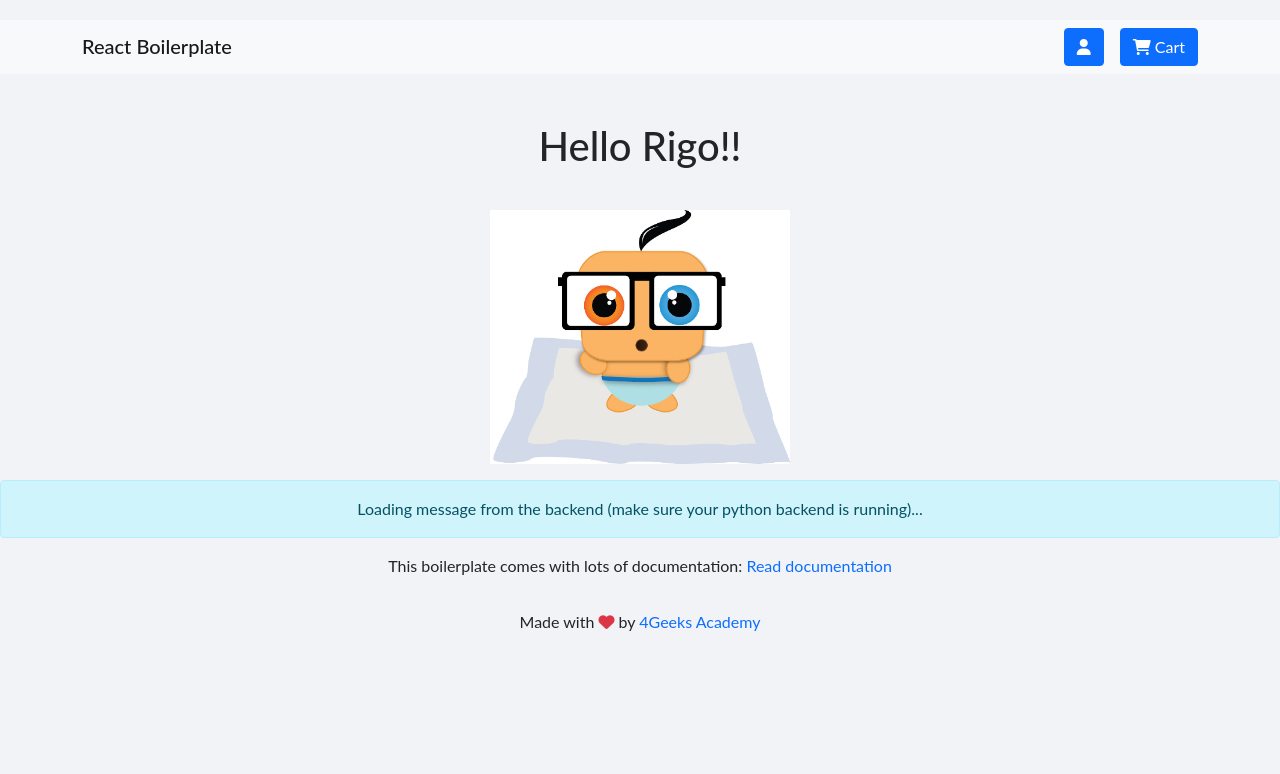
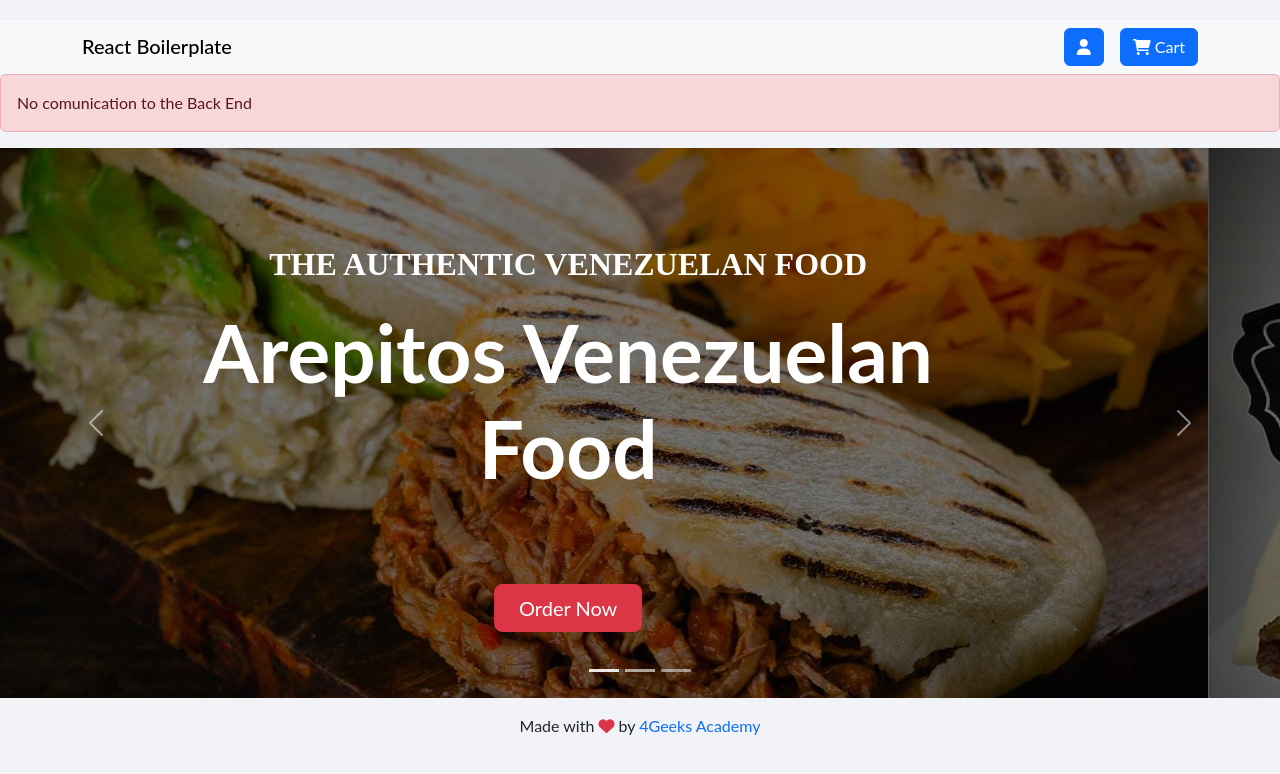
Before and after one commit to 4GeeksAcademy/Los-Arepitos, a React app: page / in a window 1280 px wide. Built offline with nearby package versions, Linux system fonts and the light colour scheme; no server answers; a web font is replaced by a local one.

Commit message:
Carousel added

```diff
--- /dev/null
+++ b/src/front/js/component/carousel.js
@@ -0,0 +1,58 @@
+import React from "react";
+import foodVenezuelaURL from "../../img/image-1.jpg";
+import assortedAprepasURL from "../../img/image-2.jpg";
+import cachapaURL from "../../img/image-3.jpg";
+import "../../styles/carousel.css";
+import { useNavigate } from "react-router-dom";
+
+const Carousel = () => {
+    const navigate = useNavigate();
+    const handleClick = () => {
+        navigate("/order");
+    };
+    return (
+        <div id="carouselExampleIndicators" className="carousel slide" data-bs-ride="carousel">
+            <div className="carousel-indicators">
+                <button type="button" data-bs-target="#carouselExampleIndicators" data-bs-slide-to="0" className="active" aria-current="true" aria-label="Slide 1"></button>
+                <button type="button" data-bs-target="#carouselExampleIndicators" data-bs-slide-to="1" aria-label="Slide 2"></button>
+                <button type="button" data-bs-target="#carouselExampleIndicators" data-bs-slide-to="2" aria-label="Slide 3"></button>
+            </div>
+            <div className="carousel-inner">
+                <div className="carousel-item active custom-item">
+                    <img src={assortedAprepasURL} className="d-block w-100 custom-img" alt="..." />
+                    <div class="carousel-caption  top-0 mt-4">
+                        <p className="mt-5 fs-2 fw-bolder text-uppercase">The Authentic Venezuelan Food</p>
+                        <h1 className="display-1 fw-bolder text-capitalize">Arepitos Venezuelan Food</h1>
+                        <button type="button" className="btn btn-danger px-4 py-2 mt-5 btn-lg" onClick={handleClick}>Order Now</button>
+                    </div>
+                </div>
+                <div className="carousel-item custom-item">
+                    <img src={foodVenezuelaURL} className="d-block w-100 custom-img" alt="..." />
+                    <div class="carousel-caption  top-0 mt-4">
+                        <p className="mt-5 fs-2 fw-bolder text-uppercase">The Authentic Venezuelan Food</p>
+                        <h1 className="display-1 fw-bolder text-capitalize">Arepitos Venezuelan Food</h1>
+                        <button type="button" className="btn btn-danger px-4 py-2 mt-5 btn-lg" onClick={handleClick}>Order Now</button>
+                    </div>
+                </div>
+                <div className="carousel-item custom-item">
+                    <img src={cachapaURL} className="d-block w-100 custom-img" alt="..." />
+                    <div class="carousel-caption  top-0 mt-4">
+                        <p className="mt-5 fs-2 fw-bolder text-uppercase">The Authentic Venezuelan Food</p>
+                        <h1 className="display-1 fw-bolder text-capitalize">Arepitos Venezuelan Food</h1>
+                        <button type="button" className="btn btn-danger px-4 py-2 mt-5 btn-lg" onClick={handleClick}>Order Now</button>
+
+                    </div>
+                </div>
+            </div>
+            <button className="carousel-control-prev" type="button" data-bs-target="#carouselExampleIndicators" data-bs-slide="prev">
+                <span className="carousel-control-prev-icon" aria-hidden="true"></span>
+                <span className="visually-hidden">Previous</span>
+            </button>
+            <button className="carousel-control-next" type="button" data-bs-target="#carouselExampleIndicators" data-bs-slide="next">
+                <span className="carousel-control-next-icon" aria-hidden="true"></span>
+                <span className="visually-hidden">Next</span>
+            </button>
+        </div>)
+}
+
+export default Carousel;
--- a/src/front/js/pages/home.js
+++ b/src/front/js/pages/home.js
@@ -2,26 +2,20 @@ import React, { useContext } from "react";
 import { Context } from "../store/appContext";
 import rigoImageUrl from "../../img/rigo-baby.jpg";
 import "../../styles/home.css";
-import Order from "./order";
+import Carousel from "../component/carousel";
 export const Home = () => {
-  const { store, actions } = useContext(Context);
+const { store, actions } = useContext(Context);
 
   return (
-    <div className="text-center mt-5">
-      <h1>Hello Rigo!!</h1>
-      <p>
-        <img src={rigoImageUrl} />
-      </p>
-      <div className="alert alert-info">
-        {store.message ||
-          "Loading message from the backend (make sure your python backend is running)..."}
-      </div>
-      <p>
-        This boilerplate comes with lots of documentation:{" "}
-        <a href="https://start.4geeksacademy.com/starters/react-flask">
-          Read documentation
-        </a>
-      </p>
-    </div>
+    <>
+      {
+        !store.message && (
+          <div className="alert alert-danger" role="alert">
+            No comunication to the Back End
+          </div>
+        )
+      }
+      <Carousel />
+    </>
   );
 };
--- /dev/null
+++ b/src/front/styles/carousel.css
@@ -0,0 +1,14 @@
+.custom-item {
+    height: 550px;
+}
+
+.custom-item img {
+    height: 100%;
+    width: 100%;
+    object-fit: cover;
+    filter: brightness(0.5);
+}
+
+.custom-item .carousel-caption p{
+    font-family: 'Fuggles', cursive;
+}
--- a/template.html
+++ b/template.html
@@ -6,7 +6,10 @@
         <title>Hello Rigo with Vanilla.js</title>
         <link rel="stylesheet" href="https://cdnjs.cloudflare.com/ajax/libs/MaterialDesign-Webfont/5.3.45/css/materialdesignicons.css" integrity="sha256-NAxhqDvtY0l4xn+YVa6WjAcmd94NNfttjNsDmNatFVc=" crossorigin="anonymous" />
         <link href='https://unpkg.com/boxicons@2.1.4/css/boxicons.min.css' rel='stylesheet'>
-        <link href="https://cdn.jsdelivr.net/npm/bootstrap@5.1.3/dist/css/bootstrap.min.css" rel="stylesheet" integrity="sha384-1BmE4kWBq78iYhFldvKuhfTAU6auU8tT94WrHftjDbrCEXSU1oBoqyl2QvZ6jIW3" crossorigin="anonymous">
+        <link href="https://cdn.jsdelivr.net/npm/bootstrap@5.3.2/dist/css/bootstrap.min.css" rel="stylesheet" integrity="sha384-T3c6CoIi6uLrA9TneNEoa7RxnatzjcDSCmG1MXxSR1GAsXEV/Dwwykc2MPK8M2HN" crossorigin="anonymous">
+        <link rel="preconnect" href="https://fonts.googleapis.com">
+        <link rel="preconnect" href="https://fonts.gstatic.com" crossorigin>
+        <link href="https://fonts.googleapis.com/css2?family=Fuggles&display=swap" rel="stylesheet">
         <!-- FontAwesome v6.1.2 -->
         <link rel="stylesheet" href="https://cdnjs.cloudflare.com/ajax/libs/font-awesome/6.1.2/css/all.min.css">
 
@@ -15,7 +18,6 @@
         <div id="app" class="h-100"></div>
 
         <script src="https://cdn.jsdelivr.net/npm/@popperjs/core@2.10.2/dist/umd/popper.min.js" integrity="sha384-7+zCNj/IqJ95wo16oMtfsKbZ9ccEh31eOz1HGyDuCQ6wgnyJNSYdrPa03rtR1zdB" crossorigin="anonymous"></script>
-        <script src="https://cdn.jsdelivr.net/npm/bootstrap@5.1.3/dist/js/bootstrap.min.js" integrity="sha384-QJHtvGhmr9XOIpI6YVutG+2QOK9T+ZnN4kzFN1RtK3zEFEIsxhlmWl5/YESvpZ13" crossorigin="anonymous"></script>
-
+        <script src="https://cdn.jsdelivr.net/npm/bootstrap@5.3.2/dist/js/bootstrap.bundle.min.js" integrity="sha384-C6RzsynM9kWDrMNeT87bh95OGNyZPhcTNXj1NW7RuBCsyN/o0jlpcV8Qyq46cDfL" crossorigin="anonymous"></script>
     </body>
 </html>
```
Also changed, not shown: src/front/img/image-1.jpg (added), src/front/img/image-2.jpg (added), src/front/img/image-3.jpg (added).
